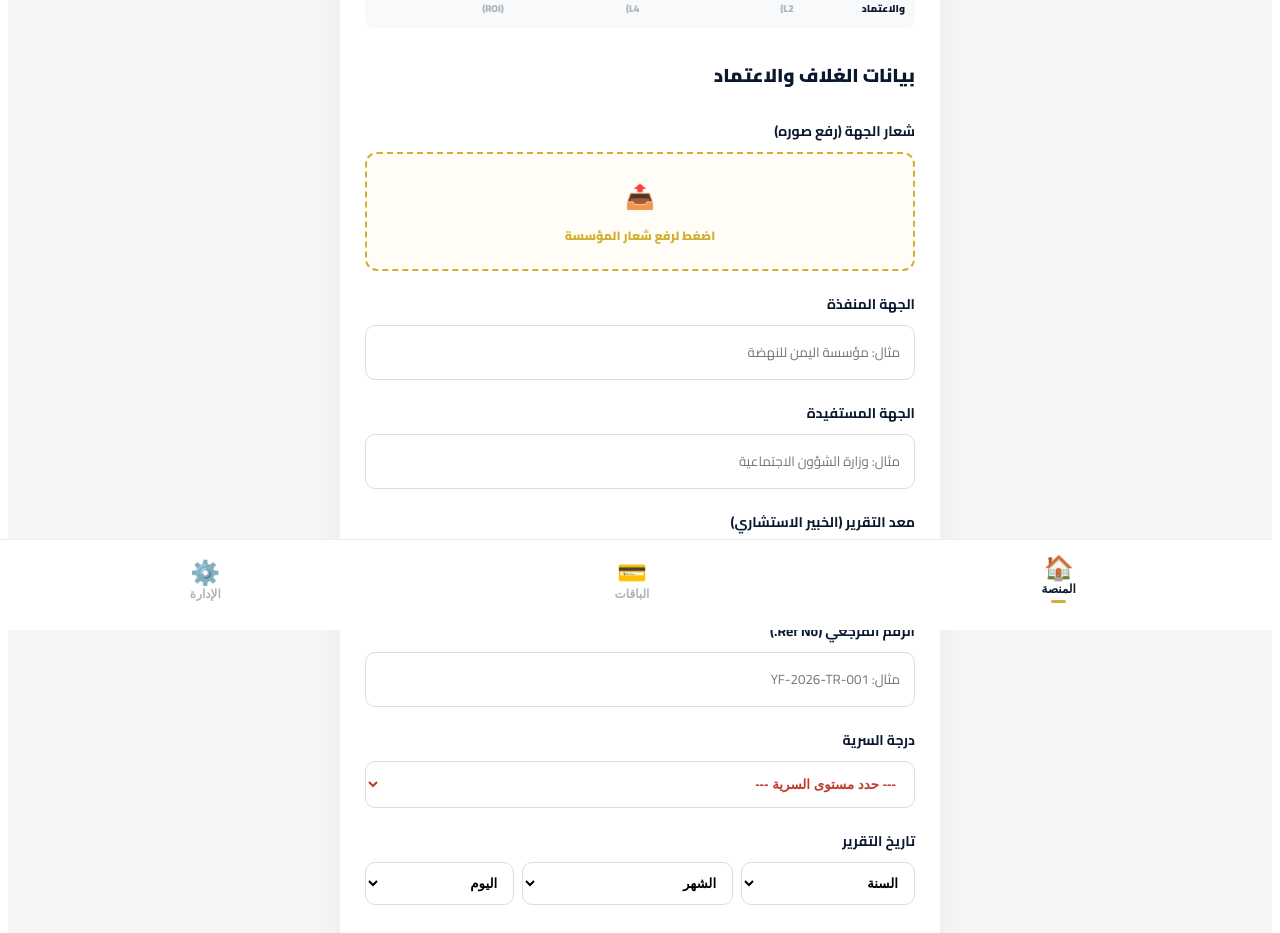
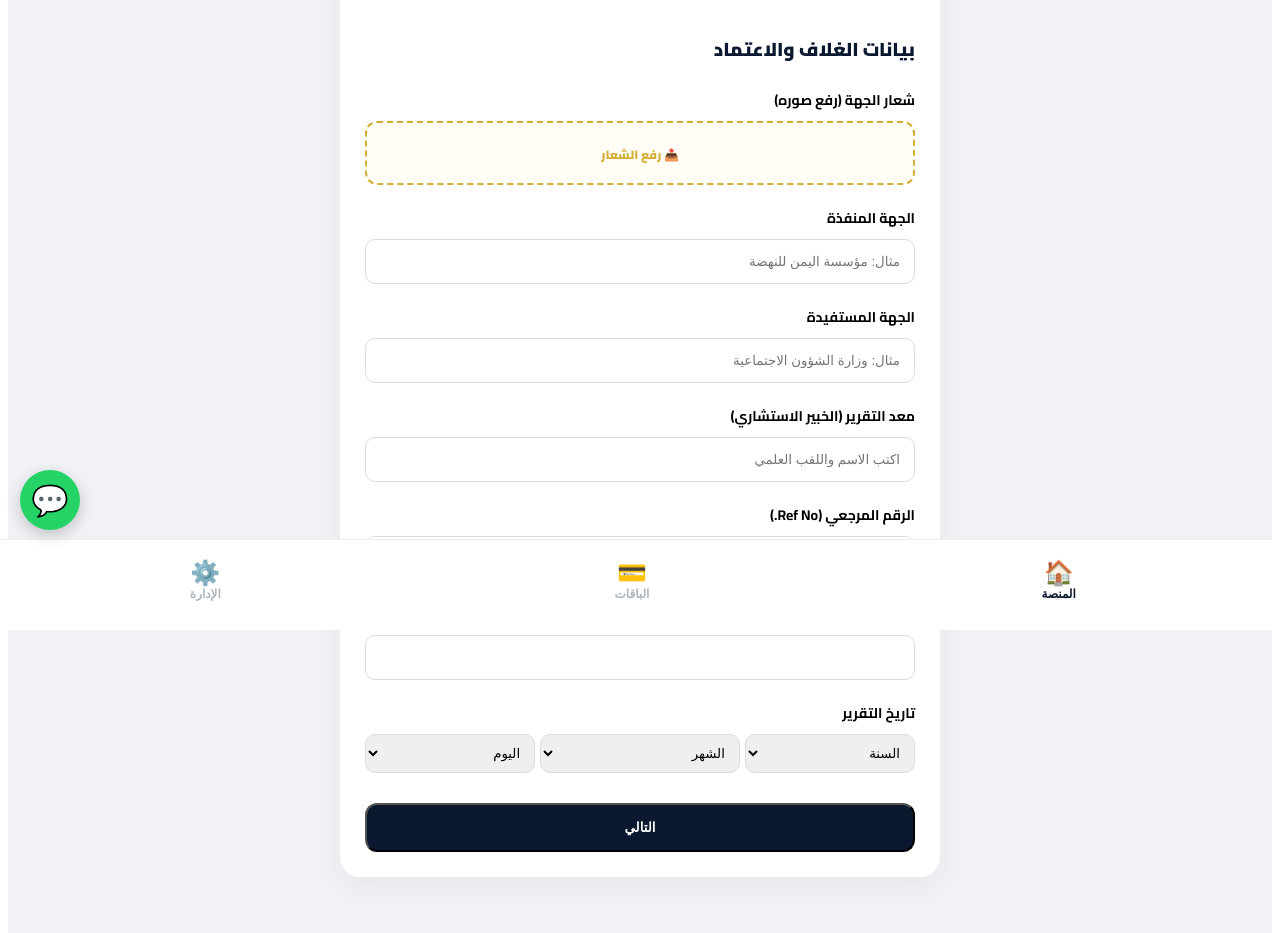
Before and after one commit to al-mansoour-ai/almansour-executive, a Next.js app: page / in a window 1280 px wide. Shown: the part 170-1103 px from the top of the page. Built offline with nearby package versions, Linux system fonts and the light colour scheme.

Commit message:
Update index.js

```diff
--- a/pages/index.js
+++ b/pages/index.js
@@ -1,11 +1,19 @@
-import React, { useState } from 'react';
+import React, { useState, useEffect } from 'react';
 import Head from 'next/head';
 import { trainingData } from '../src/data/training';
-import PricingSection from '../src/components/Pricing';
 
-export default function SovereignFinalUI() {
+export default function SovereignFinalLevel() {
+  const [activeTab, setActiveTab] = useState('platform');
   const [currentStep, setCurrentStep] = useState(0);
-  const [activeTab, setActiveTab] = useState('platform');
+  const [generatedCode, setGeneratedCode] = useState(''); // لتوليد الأكواد في الإدارة
+
+  // 🛡️ نظام البصمة الرقمية البسيط
+  useEffect(() => {
+    const fingerprint = localStorage.getItem('sovereign_device_id');
+    if (!fingerprint) {
+      localStorage.setItem('sovereign_device_id', 'DEV-' + Math.random().toString(36).substr(2, 9).toUpperCase());
+    }
+  }, []);
 
   const years = Array.from({ length: 30 }, (_, i) => 2026 - i);
   const months = ["يناير", "فبراير", "مارس", "أبريل", "مايو", "يونيو", "يوليو", "أغسطس", "سبتمبر", "أكتوبر", "نوفمبر", "ديسمبر"];
@@ -13,10 +21,16 @@ export default function SovereignFinalUI() {
 
   const step = trainingData.steps[currentStep];
 
+  // دالة توليد أكواد الباقات (للإدارة)
+  const generateVIPCode = (pkg) => {
+    const code = `${pkg.toUpperCase()}-${Math.floor(1000 + Math.random() * 9000)}`;
+    setGeneratedCode(code);
+  };
+
   return (
-    <div dir="rtl" style={{ backgroundColor: "#f4f7f6", minHeight: "100vh", fontFamily: "'Cairo', sans-serif", paddingBottom: "100px" }}>
+    <div dir="rtl" style={{ backgroundColor: "#f0f2f5", minHeight: "100vh", fontFamily: "'Cairo', sans-serif", paddingBottom: "110px" }}>
       <Head>
-        <title>منصة المنصور - الغلاف الكامل</title>
+        <title>منصة المنصور - النظام المتكامل</title>
         <link href="https://fonts.googleapis.com/css2?family=Cairo:wght@400;700;900&display=swap" rel="stylesheet" />
       </Head>
 
@@ -25,106 +39,91 @@ export default function SovereignFinalUI() {
       </div>
 
       <main style={{ maxWidth: "600px", margin: "20px auto", padding: "0 15px" }}>
-        {activeTab === 'pricing' && <PricingSection />}
+
+        {/* قسم الإدارة: توليد الأكواد */}
         {activeTab === 'admin' && (
-          <div style={{ background: "white", borderRadius: "20px", padding: "40px", textAlign: "center", boxShadow: "0 10px 30px rgba(0,0,0,0.05)" }}>
-            <div style={{ fontSize: "50px" }}>⚙️</div>
-            <h3 style={{ fontWeight: 900 }}>مركز الإدارة والتحكم</h3>
-            <p style={{ color: "#7f8c8d" }}>القسم تحت التجهيز المنهجي...</p>
+          <div style={{ background: "white", borderRadius: "20px", padding: "30px", boxShadow: "0 10px 30px rgba(0,0,0,0.05)" }}>
+            <h3 style={{ fontWeight: 900, color: "#0a192f" }}>⚙️ لوحة تحكم الإدارة</h3>
+            <p style={{ fontSize: "14px", color: "#666" }}>توليد أكواد التفعيل للعملاء:</p>
+            <div style={{ display: "flex", gap: "10px", flexWrap: "wrap", marginBottom: "20px" }}>
+              <button onClick={() => generateVIPCode('Free')} style={{ flex: 1, padding: "10px", background: "#eee", borderRadius: "10px", fontWeight: 700 }}>مجانية</button>
+              <button onClick={() => generateVIPCode('Pro')} style={{ flex: 1, padding: "10px", background: "#d4af37", color: "white", borderRadius: "10px", fontWeight: 700 }}>احترافية</button>
+              <button onClick={() => generateVIPCode('Corp')} style={{ flex: 1, padding: "10px", background: "#0a192f", color: "white", borderRadius: "10px", fontWeight: 700 }}>مؤسسية</button>
+            </div>
+            {generatedCode && (
+              <div style={{ padding: "20px", background: "#f8f9fa", border: "2px dashed #0a192f", borderRadius: "15px", textAlign: "center" }}>
+                <span style={{ fontSize: "12px" }}>كود التفعيل الجديد:</span>
+                <div style={{ fontSize: "24px", fontWeight: 900, color: "#d4af37" }}>{generatedCode}</div>
+              </div>
+            )}
           </div>
         )}
 
+        {/* قسم المنصة */}
         {activeTab === 'platform' && (
           <div style={{ background: "white", borderRadius: "20px", padding: "25px", boxShadow: "0 10px 30px rgba(0,0,0,0.05)" }}>
-            <div style={{ display: "flex", justifyContent: "space-between", marginBottom: "30px", background: "#f8f9fa", padding: "10px", borderRadius: "10px" }}>
+            <div style={{ display: "flex", overflowX: "auto", gap: "10px", marginBottom: "25px", paddingBottom: "10px" }}>
               {trainingData.steps.map((s, i) => (
-                <div key={i} style={{ fontSize: "10px", fontWeight: 900, color: i === currentStep ? "#0a192f" : "#adb5bd" }}>{i+1}. {s.label}</div>
+                <div key={i} style={{ minWidth: "80px", textAlign: "center", fontSize: "10px", fontWeight: 900, color: i === currentStep ? "#0a192f" : "#adb5bd" }}>
+                  {i+1}. {s.label.split(' ')[0]}
+                  {i === currentStep && <div style={{ height: "3px", background: "#d4af37", marginTop: "5px" }}></div>}
+                </div>
               ))}
             </div>
 
-            <h3 style={{ color: "#0a192f", fontWeight: 900, marginBottom: "25px" }}>{step.label}</h3>
+            <h3 style={{ color: "#0a192f", fontWeight: 900, marginBottom: "20px" }}>{step.label}</h3>
 
             {step.fields && step.fields.map(f => (
               <div key={f.id} style={{ marginBottom: "20px" }}>
-                <label style={{ display: "block", fontWeight: 700, marginBottom: "8px", fontSize: "14px", color: "#0a192f" }}>{f.label}</label>
-
-                {/* 1. زر رفع الشعار */}
+                <label style={{ display: "block", fontWeight: 700, marginBottom: "8px", fontSize: "14px" }}>{f.label}</label>
                 {f.type === 'file-upload' ? (
-                  <div style={{ border: "2px dashed #d4af37", padding: "20px", borderRadius: "12px", textAlign: "center", background: "#fffdf5", cursor: "pointer", position: "relative" }}>
-                    <input type="file" style={{ opacity: 0, position: "absolute", width: "100%", height: "100%", top: 0, right: 0, cursor: "pointer" }} />
-                    <div style={{ fontSize: "24px" }}>📤</div>
-                    <span style={{ fontSize: "12px", color: "#d4af37", fontWeight: 900 }}>اضغط لرفع شعار المؤسسة</span>
+                  <div style={{ border: "2px dashed #d4af37", padding: "15px", borderRadius: "12px", textAlign: "center", background: "#fffdf5" }}>
+                    <input type="file" style={{ opacity: 0, position: "absolute", width: "100%", cursor: "pointer" }} />
+                    <span style={{ fontSize: "12px", color: "#d4af37", fontWeight: 900 }}>📤 رفع الشعار</span>
                   </div>
-                )
-
-                // 2. درجة السرية
-                : f.type === 'security-dropdown' ? (
-                  <select style={{ width: "100%", padding: "14px", borderRadius: "10px", border: "1px solid #ddd", background: "#fff", fontWeight: 700, color: "#c0392b" }}>
-                    <option>--- حدد مستوى السرية ---</option>
-                    <option>📄 عام (Public)</option>
-                    <option>🔒 مقيد (Restricted)</option>
-                    <option>🛑 سري (Confidential)</option>
-                    <option>💎 سري للغاية (Top Secret)</option>
-                  </select>
-                )
-
-                // 3. التاريخ الاستراتيجي
-                : f.type === 'strategic-date' ? (
-                  <div style={{ display: "flex", gap: "8px" }}>
-                    <select style={{ flex: 1.2, padding: "12px", borderRadius: "10px", border: "1px solid #ddd", background: "#fff", fontWeight: 700 }}>
-                      <option>السنة</option>
-                      {years.map(y => <option key={y}>{y}</option>)}
-                    </select>
-                    <select style={{ flex: 1.5, padding: "12px", borderRadius: "10px", border: "1px solid #ddd", background: "#fff", fontWeight: 700 }}>
-                      <option>الشهر</option>
-                      {months.map((m, i) => <option key={i}>{m}</option>)}
-                    </select>
-                    <select style={{ flex: 1, padding: "12px", borderRadius: "10px", border: "1px solid #ddd", background: "#fff", fontWeight: 700 }}>
-                      <option>اليوم</option>
-                      {days.map(d => <option key={d}>{d}</option>)}
-                    </select>
+                ) : f.type === 'strategic-date' ? (
+                  <div style={{ display: "flex", gap: "5px" }}>
+                    <select style={{ flex: 1, padding: "10px", borderRadius: "10px", border: "1px solid #ddd" }}><option>السنة</option>{years.map(y => <option key={y}>{y}</option>)}</select>
+                    <select style={{ flex: 1.2, padding: "10px", borderRadius: "10px", border: "1px solid #ddd" }}><option>الشهر</option>{months.map(m => <option key={m}>{m}</option>)}</select>
+                    <select style={{ flex: 1, padding: "10px", borderRadius: "10px", border: "1px solid #ddd" }}><option>اليوم</option>{days.map(d => <option key={d}>{d}</option>)}</select>
                   </div>
-                )
-
-                // 4. الحقول النصية (الجهة المنفذة، المعد، الخ)
-                : (
-                  <input type="text" placeholder={f.placeholder} style={{ width: "100%", padding: "14px", borderRadius: "10px", border: "1px solid #ddd", boxSizing: "border-box", fontFamily: "inherit" }} />
+                ) : (
+                  <input type="text" placeholder={f.placeholder} style={{ width: "100%", padding: "14px", borderRadius: "10px", border: "1px solid #ddd", boxSizing: "border-box" }} />
                 )}
               </div>
             ))}
 
-            {/* الأسئلة العلمية (تظهر في الخطوة الثانية) */}
             {step.questions && step.questions.map(q => (
               <div key={q.id} style={{ marginBottom: "25px" }}>
-                <label style={{ display: "block", fontWeight: 900, fontSize: "16px", marginBottom: "8px" }}>{q.id}. {q.q}</label>
+                <label style={{ display: "block", fontWeight: 900, fontSize: "15px", marginBottom: "8px" }}>{q.id}. {q.q}</label>
                 <div style={{ background: "#fff9db", padding: "10px", borderRadius: "8px", borderRight: "4px solid #fab005", fontSize: "12px" }}>
                   <b>💡 إرشاد:</b> {q.hint}<br/><i>{q.example}</i>
                 </div>
-                <textarea rows="3" style={{ width: "100%", padding: "14px", marginTop: "10px", borderRadius: "10px", border: "1px solid #eee", fontFamily: "inherit" }}></textarea>
+                <textarea rows="3" style={{ width: "100%", padding: "14px", marginTop: "10px", borderRadius: "10px", border: "1px solid #eee" }}></textarea>
               </div>
             ))}
 
             <div style={{ display: "flex", gap: "10px", marginTop: "30px" }}>
-              {currentStep > 0 && <button onClick={() => setCurrentStep(0)} style={{ flex: 1, padding: "15px", borderRadius: "12px", background: "white", border: "1px solid #ddd", fontWeight: 700 }}>السابق</button>}
-              <button onClick={() => currentStep < trainingData.steps.length - 1 ? setCurrentStep(currentStep + 1) : null} style={{ flex: 2, padding: "15px", borderRadius: "12px", background: "#0a192f", color: "white", fontWeight: 900, border: "none" }}>
-                {currentStep < trainingData.steps.length - 1 ? "التالي" : "توليد التقرير 📄"}
+              {currentStep > 0 && <button onClick={() => setCurrentStep(currentStep - 1)} style={{ flex: 1, padding: "15px", borderRadius: "12px", background: "white", border: "1px solid #ddd", fontWeight: 700 }}>السابق</button>}
+              <button onClick={() => currentStep < trainingData.steps.length - 1 ? setCurrentStep(currentStep + 1) : null} style={{ flex: 2, padding: "15px", borderRadius: "12px", background: "#0a192f", color: "white", fontWeight: 900 }}>
+                {currentStep < trainingData.steps.length - 1 ? "التالي" : "توليد التقرير النهائي 📄"}
               </button>
             </div>
           </div>
         )}
       </main>
 
-      {/* الشريط السفلي المطور */}
+      {/* زر الواتساب العائم */}
+      <a href="https://wa.me/967XXXXXXXXX" target="_blank" style={{ position: "fixed", bottom: "100px", left: "20px", width: "60px", height: "60px", background: "#25d366", borderRadius: "50%", display: "flex", alignItems: "center", justifyContent: "center", boxShadow: "0 5px 15px rgba(0,0,0,0.2)", zIndex: 1001, textDecoration: "none" }}>
+        <span style={{ fontSize: "30px" }}>💬</span>
+      </a>
+
+      {/* الشريط السفلي */}
       <nav style={{ position: "fixed", bottom: 0, width: "100%", height: "80px", background: "white", display: "flex", borderTop: "1px solid #eee", zIndex: 1000, paddingBottom: "10px" }}>
-        {[
-          {id: 'platform', l: 'المنصة', i: '🏠'},
-          {id: 'pricing', l: 'الباقات', i: '💳'},
-          {id: 'admin', l: 'الإدارة', i: '⚙️'}
-        ].map(tab => (
-          <button key={tab.id} onClick={() => setActiveTab(tab.id)} style={{ flex: 1, border: "none", background: "none", color: activeTab === tab.id ? "#0a192f" : "#adb5bd", cursor: "pointer" }}>
+        {[ {id: 'platform', l: 'المنصة', i: '🏠'}, {id: 'pricing', l: 'الباقات', i: '💳'}, {id: 'admin', l: 'الإدارة', i: '⚙️'} ].map(tab => (
+          <button key={tab.id} onClick={() => setActiveTab(tab.id)} style={{ flex: 1, border: "none", background: "none", color: activeTab === tab.id ? "#0a192f" : "#adb5bd" }}>
             <div style={{ fontSize: "24px" }}>{tab.i}</div>
             <div style={{ fontSize: "12px", fontWeight: 900 }}>{tab.l}</div>
-            {activeTab === tab.id && <div style={{ width: "15px", height: "3px", background: "#d4af37", margin: "4px auto", borderRadius: "10px" }}></div>}
           </button>
         ))}
       </nav>
```
